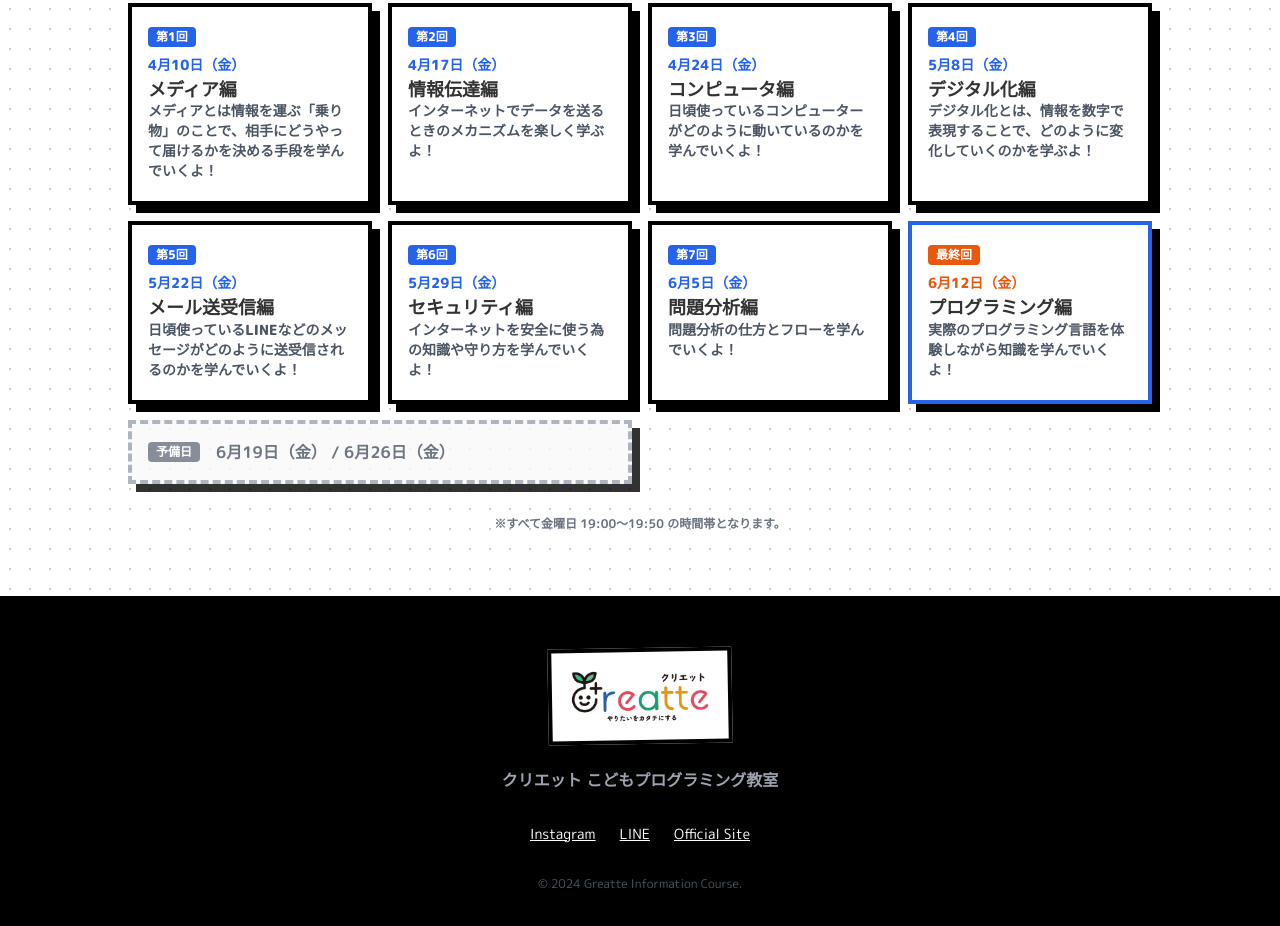
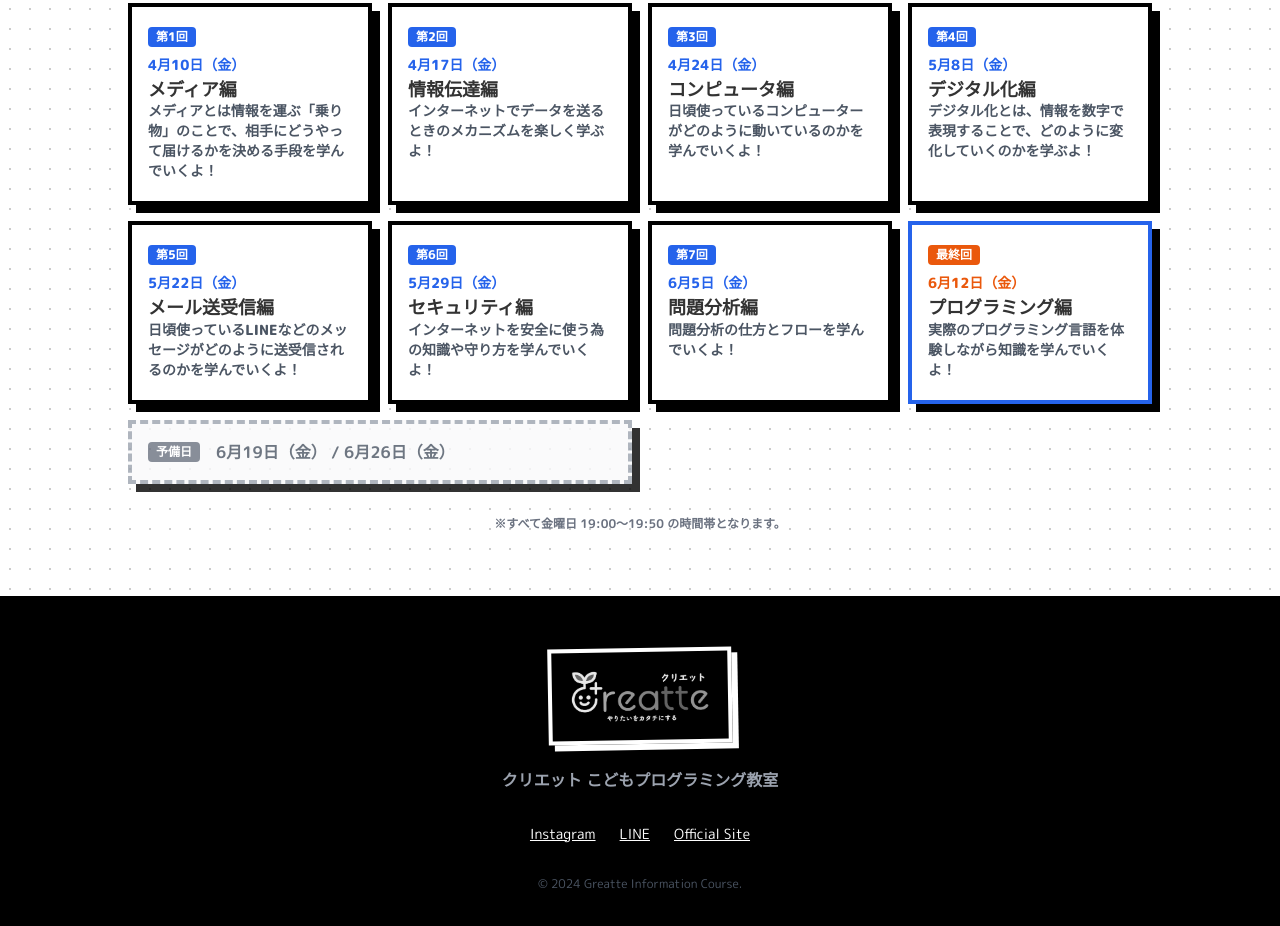
Before and after one commit to katayama502/Creatte_zyouhou, a plain HTML site: page index.html in a window 1280 px wide. Shown: the part 2942-3868 px from the top of the page. Drawn offline with nearby package versions, Linux system fonts and the light colour scheme.

Commit message:
ロゴ修正

```diff
--- a/index.html
+++ b/index.html
@@ -325,8 +325,11 @@
     <footer class="bg-black text-white py-10 md:py-12 pb-24 md:pb-12">
         <div class="container mx-auto px-4 text-center">
             <div class="mb-6 inline-block">
-                <div class="bg-white p-3 md:p-4 manga-border inline-flex items-center justify-center -rotate-1">
-                    <img src="./img/creattelogo.png" alt="Creatte" class="h-10 md:h-14 w-auto">
+                <div class="bg-black p-3 md:p-4 border-4 border-white shadow-[6px_6px_0px_#fff] inline-flex items-center justify-center -rotate-1">
+                    <img src="./img/creattelogo.png"
+                         alt="Creatte"
+                         class="h-10 md:h-14 w-auto grayscale invert"
+                         onerror="this.src='https://placehold.co/200x60/000/fff?text=Creatte+Logo'">
                 </div>
             </div>
             <p class="text-gray-400 mb-6 md:mb-8 font-bold text-sm md:text-base">クリエット こどもプログラミング教室</p>
```
